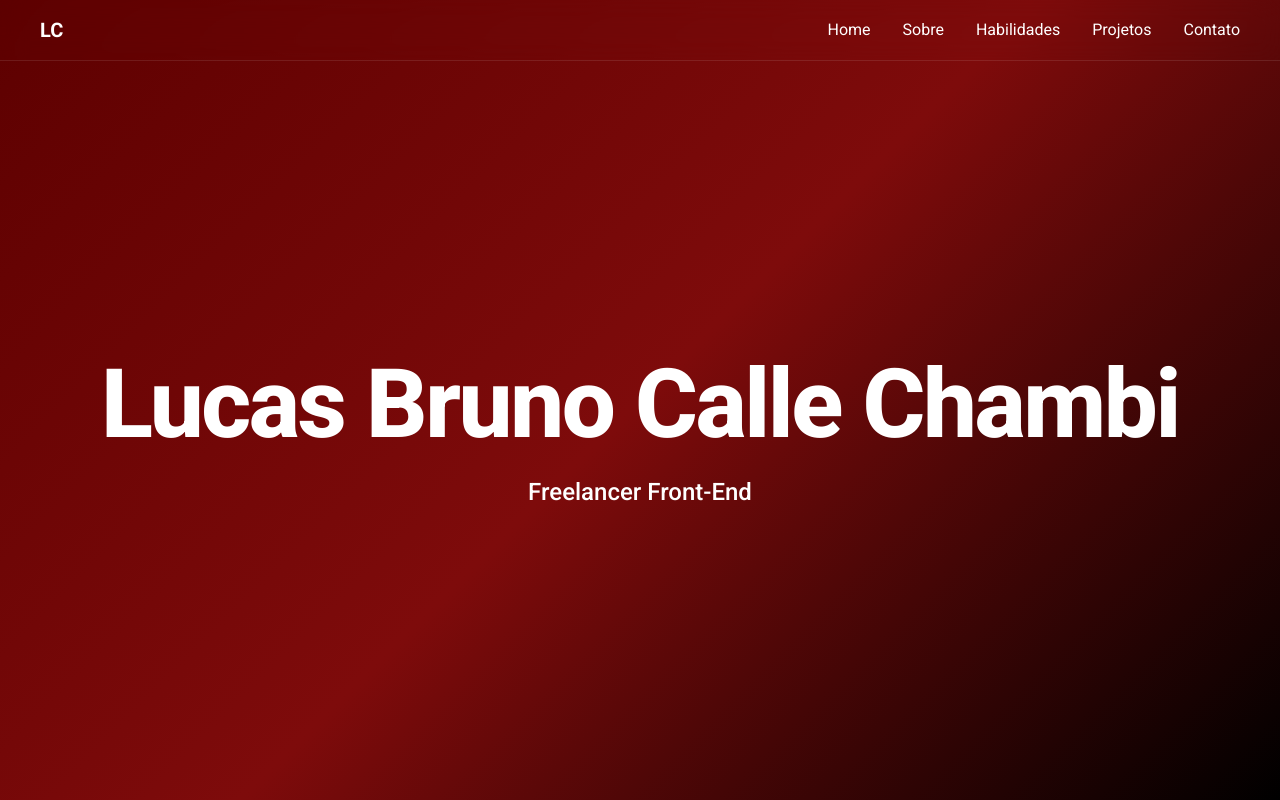
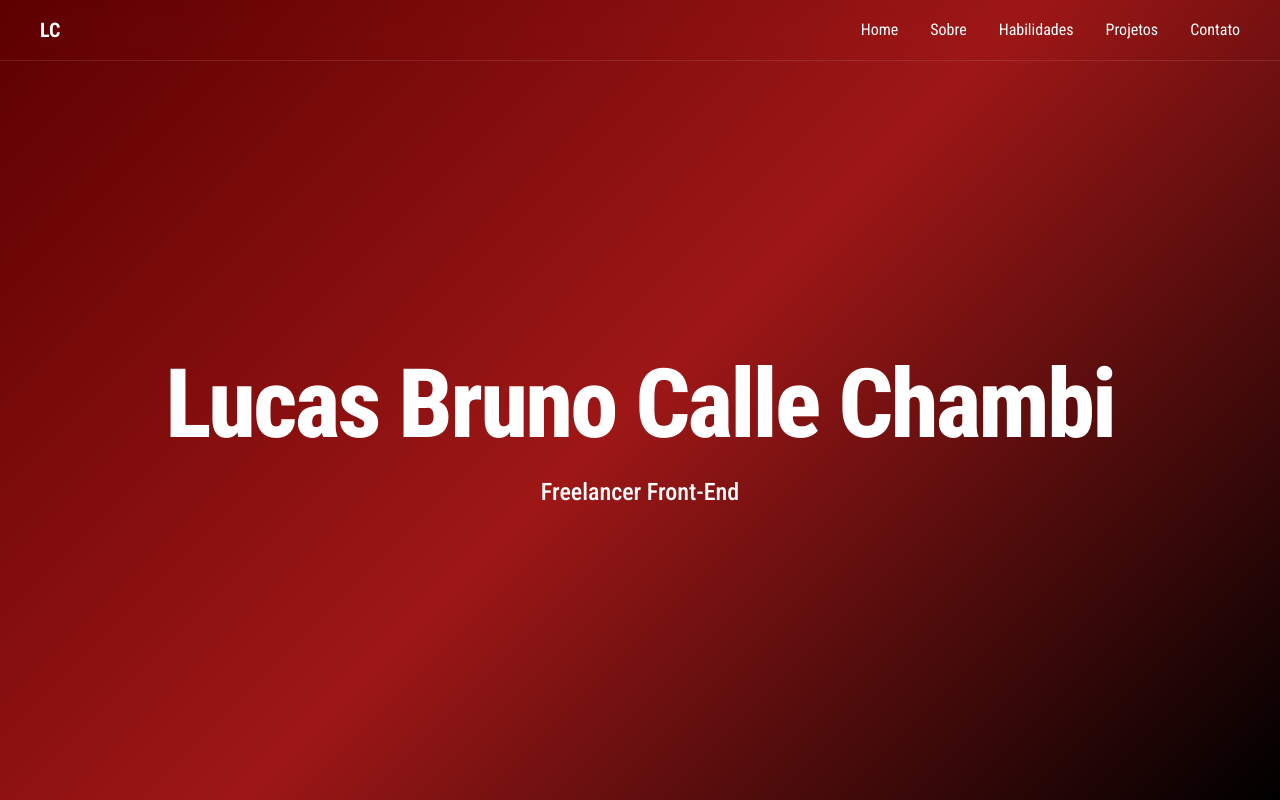
Before and after one commit to LokiiiGo/portifolio-lucas-chambi, a React (Vite) app: page / in a window 1280 px wide. Shown: the top 800 px of the page. Built offline with nearby package versions, Linux system fonts and the light colour scheme.

Commit message:
Alterando fonte de letra e mudando cor da linear-gradient

```diff
--- a/index.html
+++ b/index.html
@@ -8,7 +8,7 @@
   <title>Portifólio - Lucas Chambi</title>
   <link rel="preconnect" href="https://fonts.googleapis.com">
   <link rel="preconnect" href="https://fonts.gstatic.com" crossorigin>
-  <link href="https://fonts.googleapis.com/css2?family=Roboto:ital,wght@0,100..900;1,100..900&display=swap"
+  <link href="https://fonts.googleapis.com/css2?family=Roboto+Condensed:ital,wght@0,100..900;1,100..900&display=swap"
     rel="stylesheet">
 </head>
 
--- a/src/App.css
+++ b/src/App.css
@@ -1,18 +1,16 @@
 @import "tailwindcss";
 
 
-.roboto {
-  font-family: "Roboto", sans-serif;
+.roboto-condensed {
+  font-family: "Roboto Condensed", sans-serif;
   font-optical-sizing: auto;
   font-weight: 400;
   font-style: normal;
-  font-variation-settings:
-    "wdth" 100;
 }
 
 body,
 .bg-animated {
-  background: linear-gradient(-45deg, #000000, #7e0b0b, #5d0000);
+  background: linear-gradient(-45deg, #000000, #9e1717, #5d0000);
   background-size: 400% 400%;
   animation: gradient 20s ease-in-out infinite;
   background-attachment: fixed;
--- a/src/App.jsx
+++ b/src/App.jsx
@@ -9,7 +9,7 @@
 function App() {
   return (
     <>
-      <div className="roboto">
+      <div className="roboto-condensed">
         <Cabecalho />
         <Sobre />
         <Habilidades />
```
